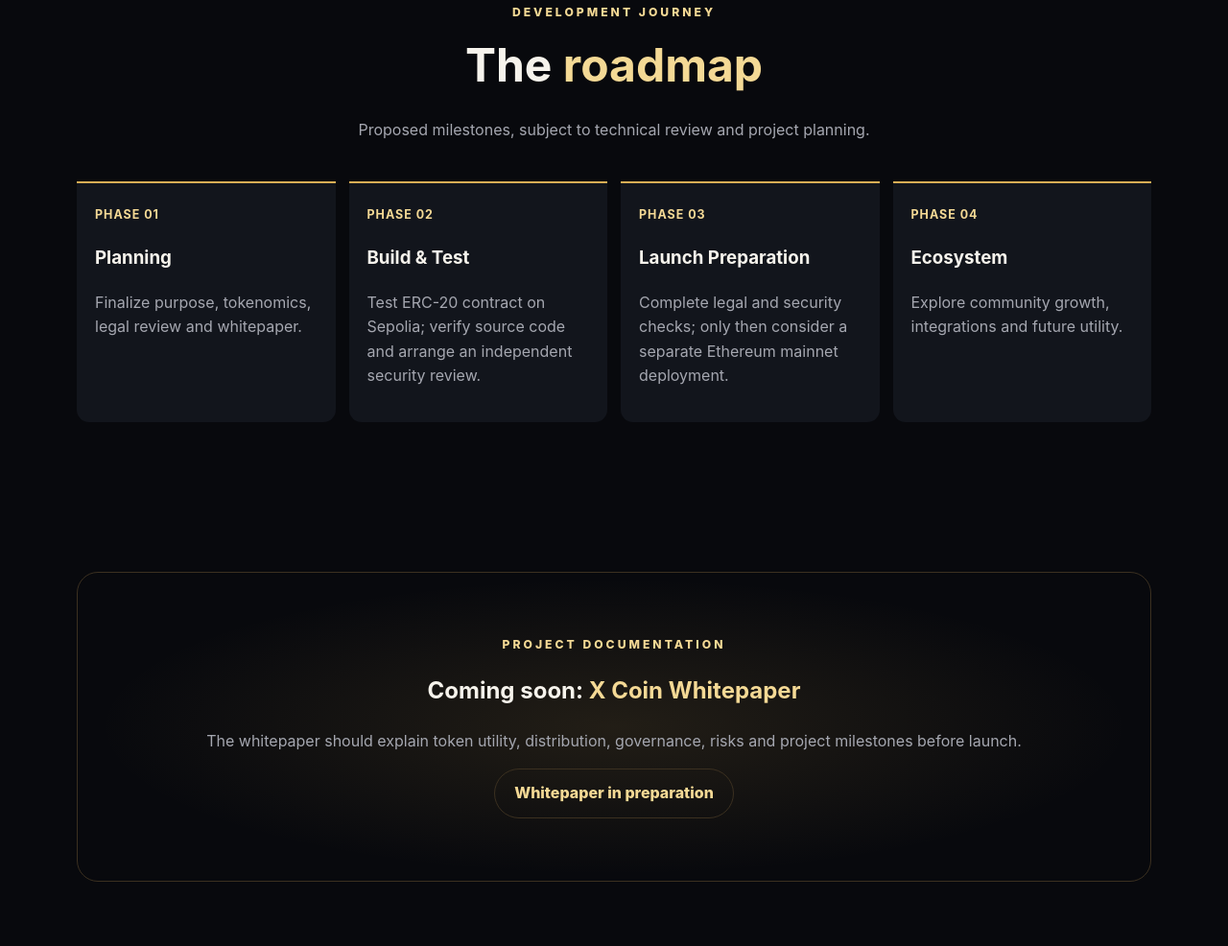
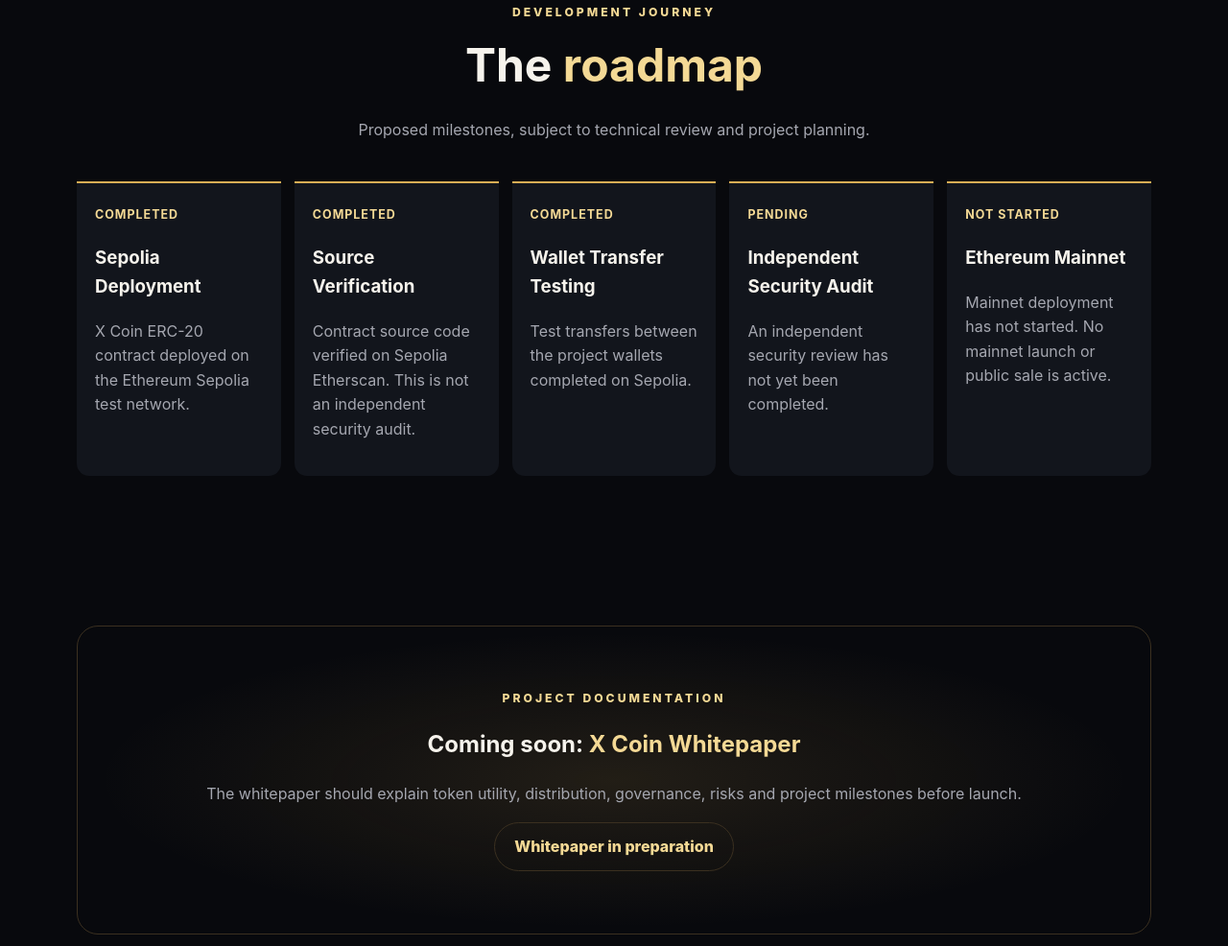
Before and after one commit to saurabhkadam2007-ui/x-coin-website, a plain HTML site: page index.html in a window 1280 px wide. Shown: the part 2380-3366 px from the top of the page at 96% size. Drawn offline with Linux system fonts and the light colour scheme.

Commit message:
Add files via upload

```diff
--- a/index.html
+++ b/index.html
@@ -18,7 +18,7 @@ h1{font-size:clamp(3.2rem,7vw,6.3rem);line-height:.98;letter-spacing:-4px;margin
 section{padding:78px 0}.head{text-align:center;max-width:700px;margin:0 auto 40px}.head h2{font-size:clamp(2rem,4vw,3rem);margin:8px 0}.head p,.muted{color:var(--muted)}
 .cards{display:grid;grid-template-columns:repeat(3,1fr);gap:17px}.card{background:linear-gradient(145deg,#171a22,#101219);border:1px solid var(--line);border-radius:17px;padding:25px}.card .ico{font-size:1.6rem;color:var(--pale)}.card p{color:var(--muted);margin-bottom:0}
 .stats{display:grid;grid-template-columns:repeat(4,1fr);gap:13px}.stat{padding:21px;background:var(--panel);border:1px solid #ffffff12;border-radius:14px}.stat small{display:block;color:var(--muted);margin-bottom:6px}.stat strong{font-size:1.18rem;color:var(--pale)}
-.roadmap{display:grid;grid-template-columns:repeat(4,1fr);gap:14px}.phase{padding:19px;background:var(--panel);border-top:2px solid var(--gold);border-radius:0 0 13px 13px}.phase b{font-size:.78rem;color:var(--pale);letter-spacing:1px}
+.roadmap{display:grid;grid-template-columns:repeat(5,1fr);gap:14px}.phase{padding:19px;background:var(--panel);border-top:2px solid var(--gold);border-radius:0 0 13px 13px}.phase b{font-size:.78rem;color:var(--pale);letter-spacing:1px}
 .notice{margin-top:22px;padding:17px 19px;background:#1b170f;border:1px solid var(--line);border-radius:12px;color:#d8c9a7;font-size:.9rem}
 .cta{text-align:center;padding:65px 20px;border:1px solid var(--line);border-radius:22px;background:radial-gradient(ellipse at center,#d8ad5520,transparent 68%)}
 footer{padding:28px 0;border-top:1px solid #ffffff12;color:var(--muted);font-size:.85rem}.foot{display:flex;justify-content:space-between;gap:18px;flex-wrap:wrap}
@@ -40,10 +40,11 @@ footer{padding:28px 0;border-top:1px solid #ffffff12;color:var(--muted);font-siz
 <div class="notice"><b>Testnet contract:</b><br><code>0x4143F18B63c2967dcfe0E3549F72c1DeA63cCEe3</code><br><a href="https://sepolia.etherscan.io/address/0x4143F18B63c2967dcfe0E3549F72c1DeA63cCEe3" target="_blank" rel="noopener">View contract on Sepolia Etherscan</a> · <a href="https://sepolia.etherscan.io/token/0x4143F18B63c2967dcfe0E3549F72c1DeA63cCEe3" target="_blank" rel="noopener">View X Coin token page</a><br><br><b>Status:</b> Deployed on Sepolia for testing only. The contract source code has been verified on Sepolia Etherscan. This is not an independent security audit. No mainnet launch or public sale is active.</div>
 <div class="cards" style="margin-top:18px"><article class="card"><h3>Public Sale — 60%</h3><p>6,000,000,000 X</p></article><article class="card"><h3>Team — 20%</h3><p>2,000,000,000 X</p></article><article class="card"><h3>Community — 10%</h3><p>1,000,000,000 X</p></article></div><div class="notice"><b>Development — 10%:</b> 1,000,000,000 X. These are the stated allocation targets; wallet balances should be rechecked on the block explorer before any public claims. Testnet tokens have no implied market value. The project has not launched on Ethereum Mainnet and no public sale is currently open.</div></div></section>
 <section id="roadmap"><div class="wrap"><div class="head"><div class="eyebrow">Development journey</div><h2>The <span class="gold">roadmap</span></h2><p>Proposed milestones, subject to technical review and project planning.</p></div><div class="roadmap">
-<div class="phase"><b>PHASE 01</b><h3>Planning</h3><p class="muted">Finalize purpose, tokenomics, legal review and whitepaper.</p></div>
-<div class="phase"><b>PHASE 02</b><h3>Build & Test</h3><p class="muted">Test ERC-20 contract on Sepolia; verify source code and arrange an independent security review.</p></div>
-<div class="phase"><b>PHASE 03</b><h3>Launch Preparation</h3><p class="muted">Complete legal and security checks; only then consider a separate Ethereum mainnet deployment.</p></div>
-<div class="phase"><b>PHASE 04</b><h3>Ecosystem</h3><p class="muted">Explore community growth, integrations and future utility.</p></div></div></div></section>
+<div class="phase"><b>COMPLETED</b><h3>Sepolia Deployment</h3><p class="muted">X Coin ERC-20 contract deployed on the Ethereum Sepolia test network.</p></div>
+<div class="phase"><b>COMPLETED</b><h3>Source Verification</h3><p class="muted">Contract source code verified on Sepolia Etherscan. This is not an independent security audit.</p></div>
+<div class="phase"><b>COMPLETED</b><h3>Wallet Transfer Testing</h3><p class="muted">Test transfers between the project wallets completed on Sepolia.</p></div>
+<div class="phase"><b>PENDING</b><h3>Independent Security Audit</h3><p class="muted">An independent security review has not yet been completed.</p></div>
+<div class="phase"><b>NOT STARTED</b><h3>Ethereum Mainnet</h3><p class="muted">Mainnet deployment has not started. No mainnet launch or public sale is active.</p></div></div></div></section>
 <section id="whitepaper"><div class="wrap"><div class="cta"><div class="eyebrow">Project documentation</div><h2>Coming soon: <span class="gold">X Coin Whitepaper</span></h2><p class="muted">The whitepaper should explain token utility, distribution, governance, risks and project milestones before launch.</p><span class="btn alt" aria-disabled="true">Whitepaper in preparation</span></div></div></section>
 <section id="community"><div class="wrap"><div class="head"><div class="eyebrow">Stay connected</div><h2>Follow the <span class="gold">X journey.</span></h2><p>Add official Telegram, X, Discord and support links here. Only use channels controlled by the project.</p><span class="btn alt" aria-disabled="true">Official community links coming soon</span></div></div></section>
 </main><footer><div class="wrap foot"><span>© 2026 X CRYPTO</span><span>SEPOLIA TESTNET ONLY. Contract source verified on Sepolia Etherscan; not independently audited. No public sale is open. This website is informational, not investment advice or an offer to sell tokens.</span></div></footer>
```
